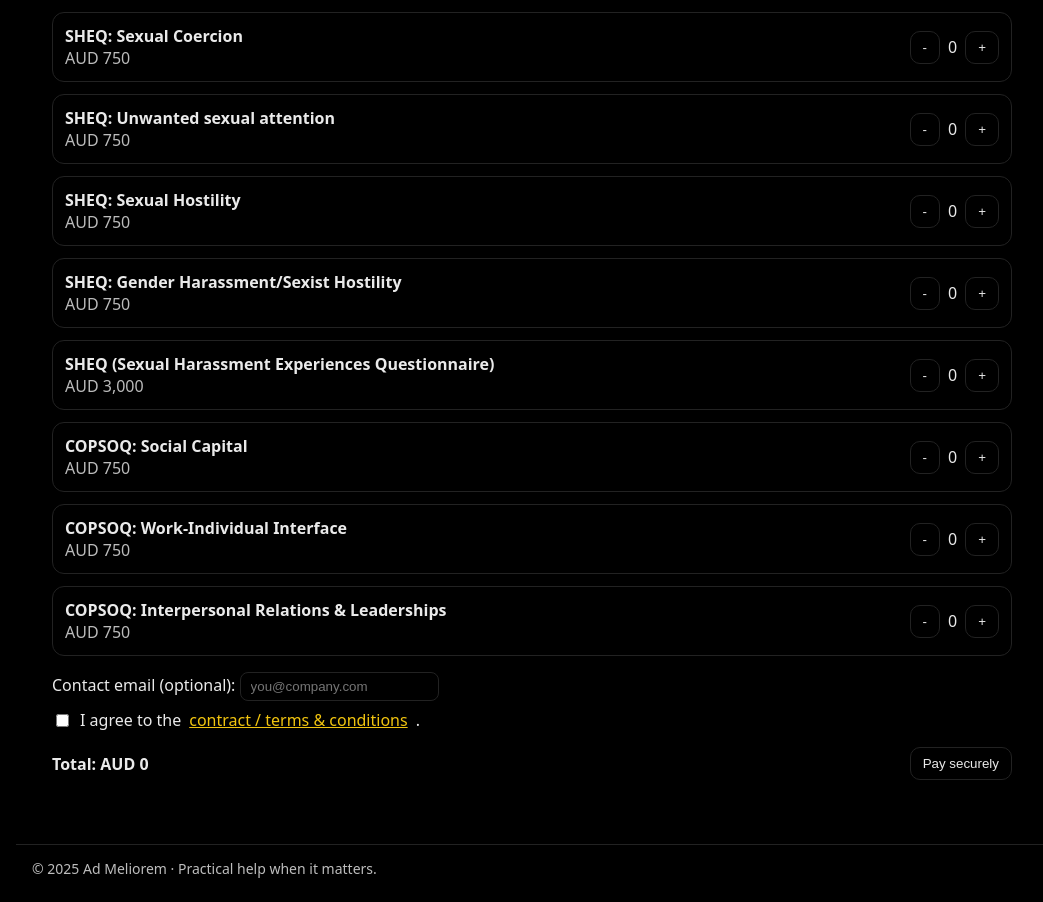
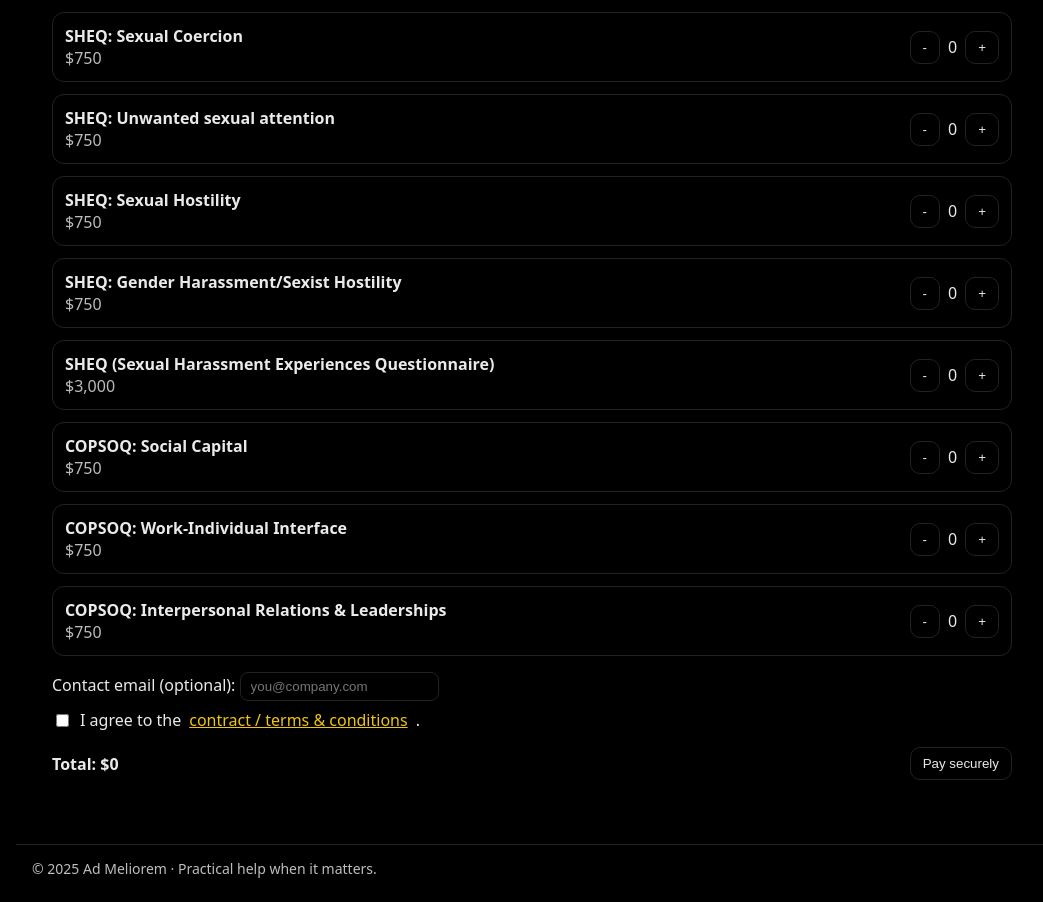
Before and after one commit to AlbertoRMelgoza/AdMeliorem, a Next.js app: page /checkout/checkout in a window 1280 px wide. Shown: the part 1885-2787 px from the top of the page, without its empty margins (108-1151 px from the left). Built offline with nearby package versions, Linux system fonts and the light colour scheme.

Commit message:
Update page.tsx

```diff
--- a/app/checkout/checkout/page.tsx
+++ b/app/checkout/checkout/page.tsx
@@ -1,20 +1,30 @@
 "use client";
 
-import { useMemo, useState } from "react";
+import { useMemo, useState, type CSSProperties } from "react";
 import { PRODUCTS, type SKU } from "@/app/lib/products";
 
 type BasketRow = { sku: SKU; name: string; unitPrice: number; qty: number };
+
 const YELLOW = { color: "#f1c40f", textDecoration: "underline" } as const;
 
+// format numbers like A$4,000 (no cents shown)
+const fmtAUD = (amount: number) =>
+  new Intl.NumberFormat("en-AU", {
+    style: "currency",
+    currency: "AUD",
+    minimumFractionDigits: 0,
+    maximumFractionDigits: 0,
+  }).format(amount);
+
 export default function CheckoutPage() {
-  // Build the selectable catalogue from PRODUCTS
+  // Build the selectable catalogue from PRODUCTS (unit_amount is in cents → dollars)
   const catalogue: BasketRow[] = useMemo(
     () =>
       (Object.entries(PRODUCTS) as [SKU, (typeof PRODUCTS)[SKU]][]).map(
         ([sku, p]) => ({
           sku,
           name: p.name,
-          unitPrice: Math.round(p.unit_amount / 100), // cents → dollars
+          unitPrice: Math.round(p.unit_amount / 100), // 400000 → 4000
           qty: 0,
         })
       ),
@@ -53,7 +63,7 @@ export default function CheckoutPage() {
       alert(data?.error || "Checkout failed");
       return;
     }
-    location.href = data.url;
+    location.href = data.url; // redirect to Stripe Checkout
   };
 
   return (
@@ -78,9 +88,7 @@ export default function CheckoutPage() {
           >
             <div>
               <div style={{ fontWeight: 600 }}>{it.name}</div>
-              <div style={{ opacity: 0.8 }}>
-                AUD {it.unitPrice.toLocaleString()}
-              </div>
+              <div style={{ opacity: 0.8 }}>{fmtAUD(it.unitPrice)}</div>
             </div>
             <div style={{ display: "flex", alignItems: "center", gap: 8 }}>
               <button onClick={() => updateQty(it.sku, -1)} style={btn()}>
@@ -119,12 +127,7 @@ export default function CheckoutPage() {
             onChange={(e) => setTerms(e.target.checked)}
           />
           I agree to the{" "}
-          <a
-            href="/terms"
-            style={YELLOW}
-            target="_blank"
-            rel="noreferrer"
-          >
+          <a href="/terms" style={YELLOW} target="_blank" rel="noreferrer">
             contract / terms & conditions
           </a>
           .
@@ -139,7 +142,7 @@ export default function CheckoutPage() {
           alignItems: "center",
         }}
       >
-        <strong>Total: AUD {total.toLocaleString()}</strong>
+        <strong>Total: {fmtAUD(total)}</strong>
         <button
           onClick={checkout}
           style={btn()}
@@ -160,7 +163,7 @@ export default function CheckoutPage() {
   );
 }
 
-function btn(): React.CSSProperties {
+function btn(): CSSProperties {
   return {
     border: "1px solid #222",
     borderRadius: 10,
```
